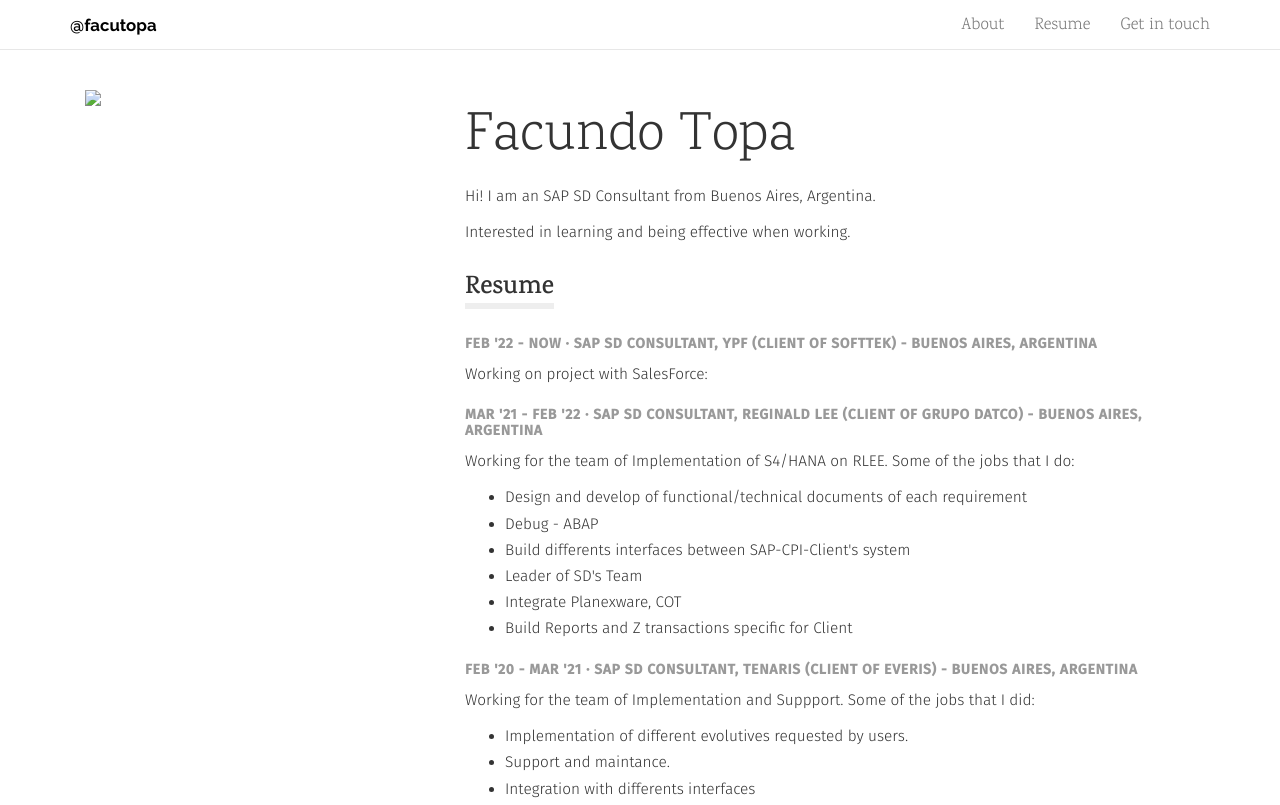
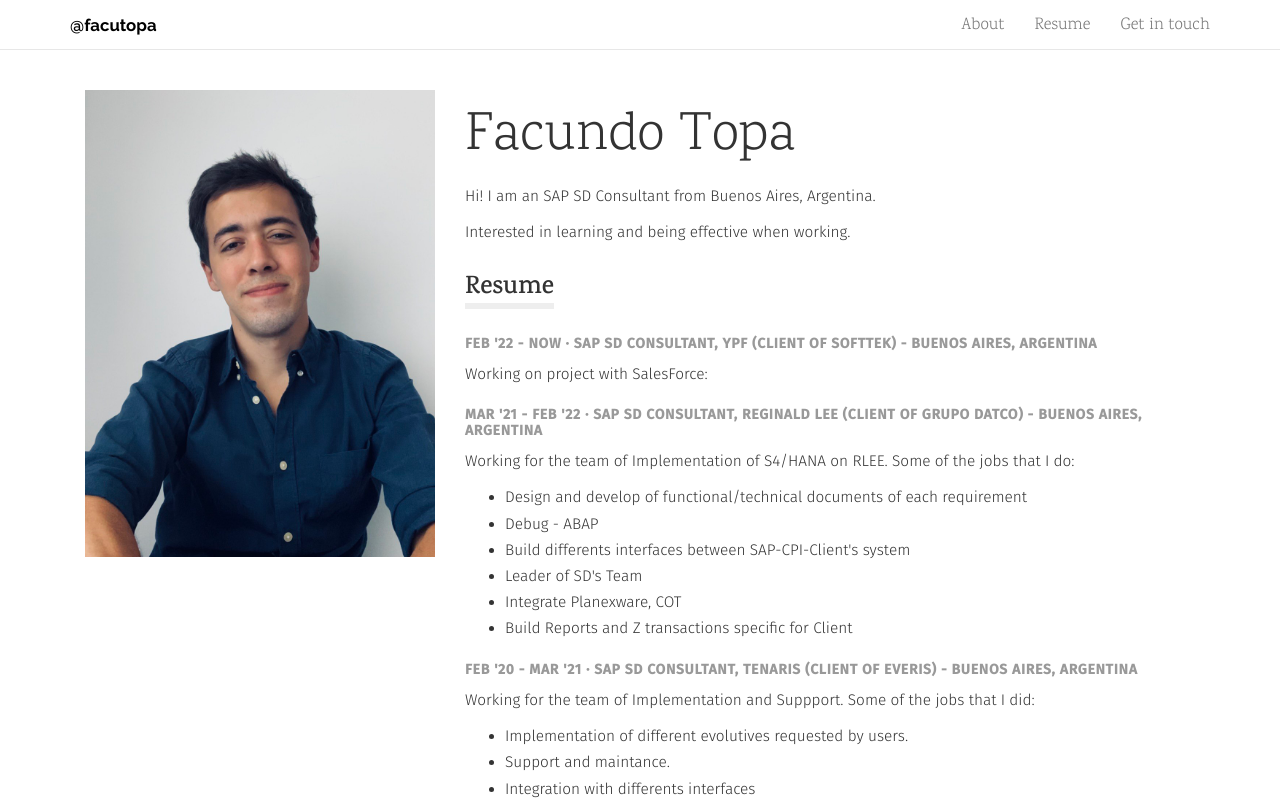
Before and after one commit to facutopa/facutopa.github.io, a plain HTML site: page index.html in a window 1280 px wide. Shown: the top 805 px of the page. Drawn offline with nearby package versions, Linux system fonts and the light colour scheme.

Commit message:
Update index.html

```diff
--- a/index.html
+++ b/index.html
@@ -57,8 +57,8 @@
     <div class="container about-container">
       <div class="row-fluid" id="abt">
         <div class="col-md-4 max-height-in-mobile">
-          <img src="images/facu.jpg" width="100%" class="visible-md-block visible-lg-block">
-          <img src="images/facu.jpg" width="100%" class="visible-xs-block visible-sm-block">
+          <img src="image/facu.jpg" width="100%" class="visible-md-block visible-lg-block">
+          <img src="image/facu.jpg" width="100%" class="visible-xs-block visible-sm-block">
         </div>
         <div class="col-md-8">
 
```
